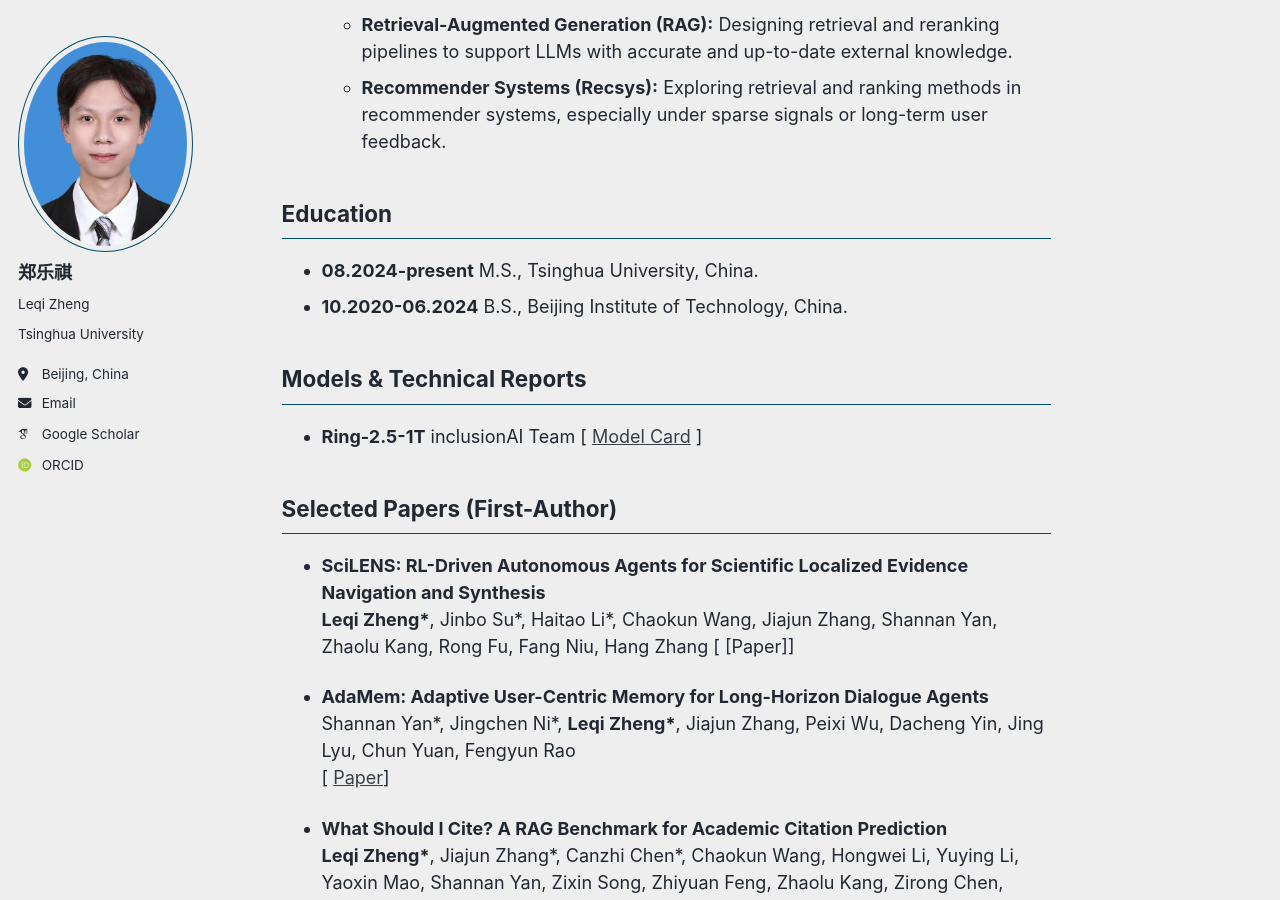
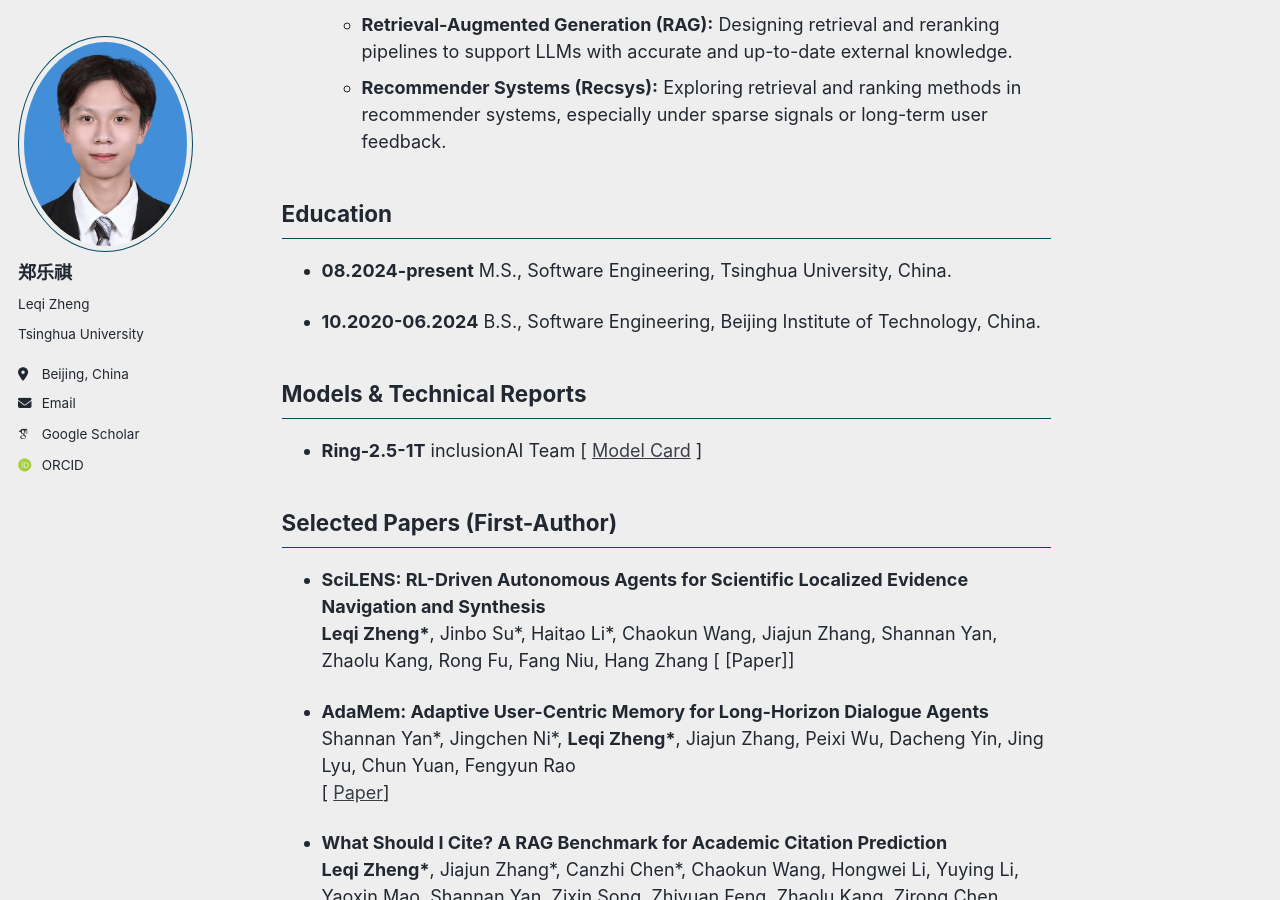
Before and after one commit to LQgdwind/LQgdwind.github.io, a Jekyll site: the page built from _pages/about.md, in a window 1280 px wide and 900 px high, scrolled down 546 px. Built offline with Jekyll 4.4.1, drawn with Linux system fonts in a browser that asks for light colours; some web fonts are replaced; a script bundle is joined from its source files by our own code; library files that are not in the unit come from our copies.

Commit message:
Specify Software Engineering degrees in education section
Updated degree programs to specify Software Engineering.

```diff
--- a/_pages/about.md
+++ b/_pages/about.md
@@ -27,8 +27,9 @@
 Education
 ------
 
-* **08.2024-present** M.S., Tsinghua University, China.
-* **10.2020-06.2024** B.S., Beijing Institute of Technology, China.
+* **08.2024-present** M.S., Software Engineering, Tsinghua University, China.
+
+* **10.2020-06.2024** B.S., Software Engineering, Beijing Institute of Technology, China.
 
 
 Models & Technical Reports
```
